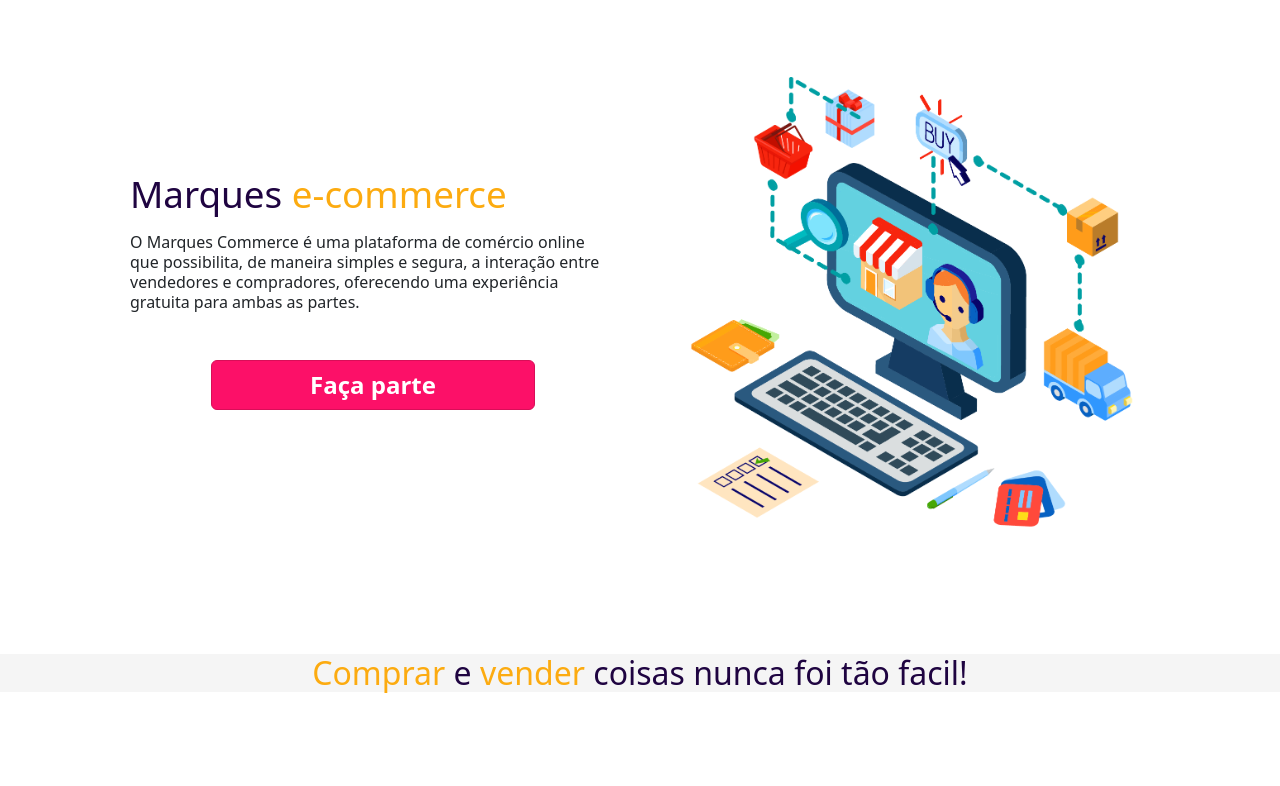
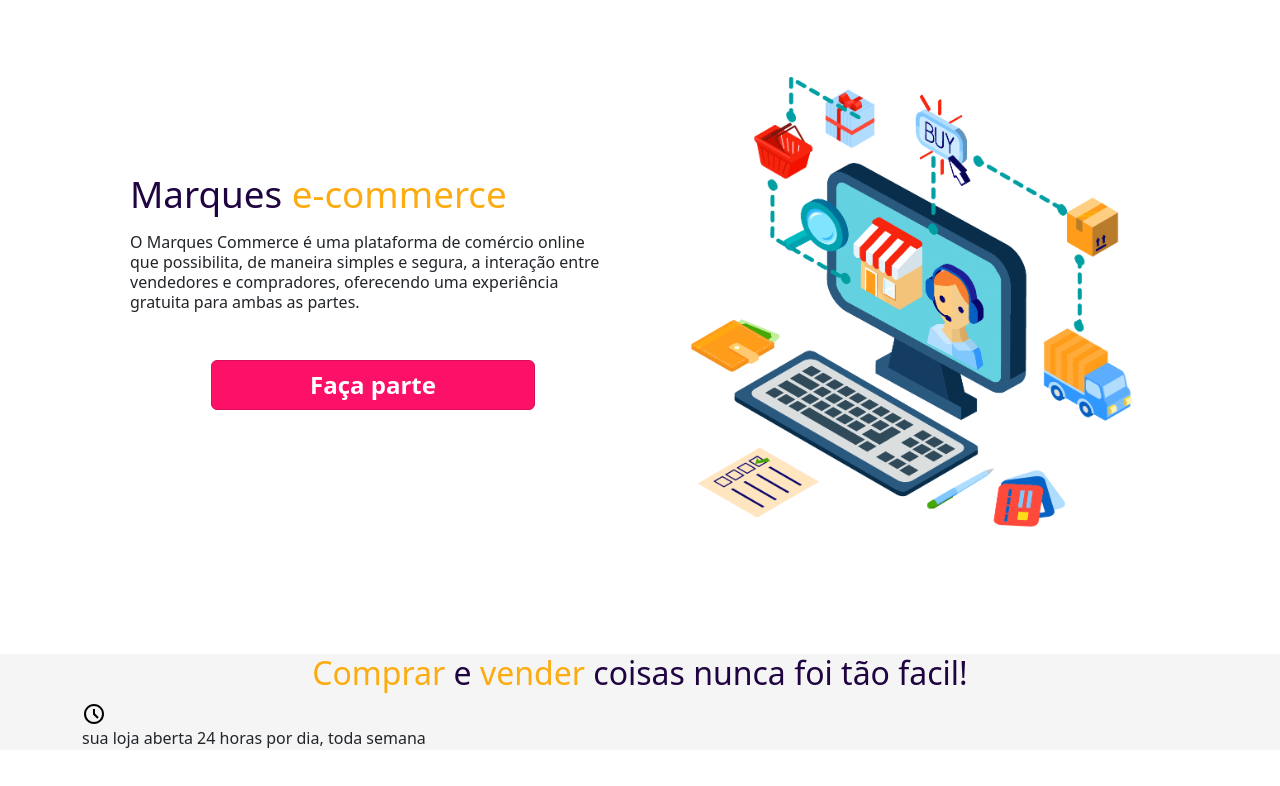
Before and after one commit to JoaoVMarques/marques-ecommerce, a React (Vite) app: page / in a window 1280 px wide. Shown: the top 786 px of the page. Built offline with nearby package versions, Linux system fonts and the light colour scheme.

Commit message:
Criando componente para dar descrição do site com logo e uma frase

```diff
--- /dev/null
+++ b/src/pages/infoPage/components/IconDescription.tsx
@@ -0,0 +1,13 @@
+import { Container, Image } from 'react-bootstrap';
+
+function IconDescription(props: { logo: string, description: string }) {
+  const { logo, description } = props;
+  return (
+    <Container>
+      <Image src={logo} />
+      <p>{description}</p>
+    </Container>
+  );
+}
+
+export default IconDescription;
--- a/src/pages/infoPage/components/Intro.tsx
+++ b/src/pages/infoPage/components/Intro.tsx
@@ -1,4 +1,8 @@
 import { Container } from 'react-bootstrap';
+import clock from '../../../imgs/svgs/clock.svg';
+import IconDescription from './IconDescription';
+
+const description = 'sua loja aberta 24 horas por dia, toda semana';
 
 function Intro() {
   return (
@@ -7,7 +11,10 @@ function Intro() {
         <span className="title-orange">Comprar </span>
         e
         <span className="title-orange"> vender </span>
-        coisas nunca foi tão facil!</h2>
+        coisas nunca foi tão facil!
+      </h2>
+
+      <IconDescription logo={ clock } description={ description } />
     </Container>
   );
 }
```
Also changed, not shown: src/imgs/svgs/clock.svg (added).
